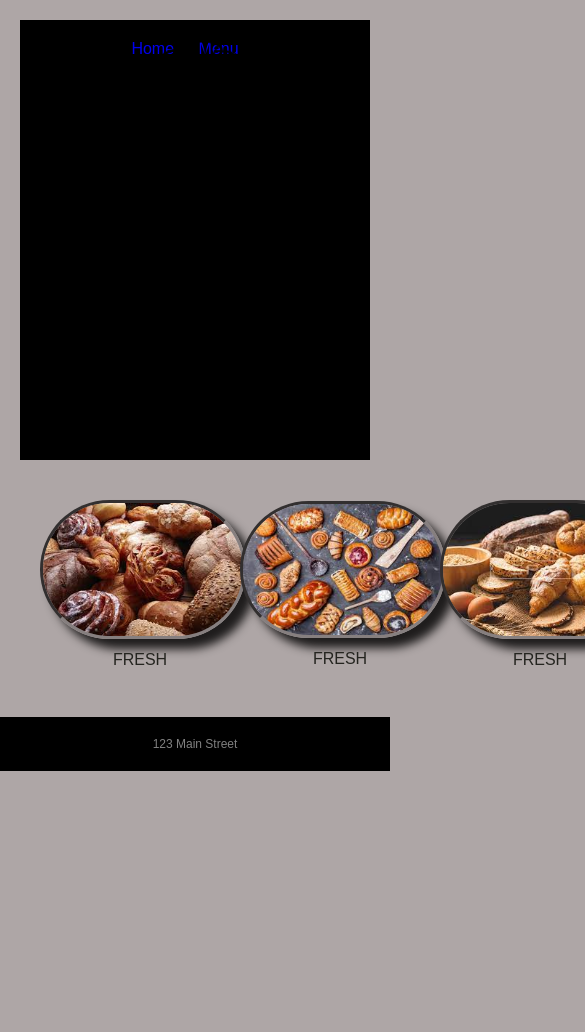
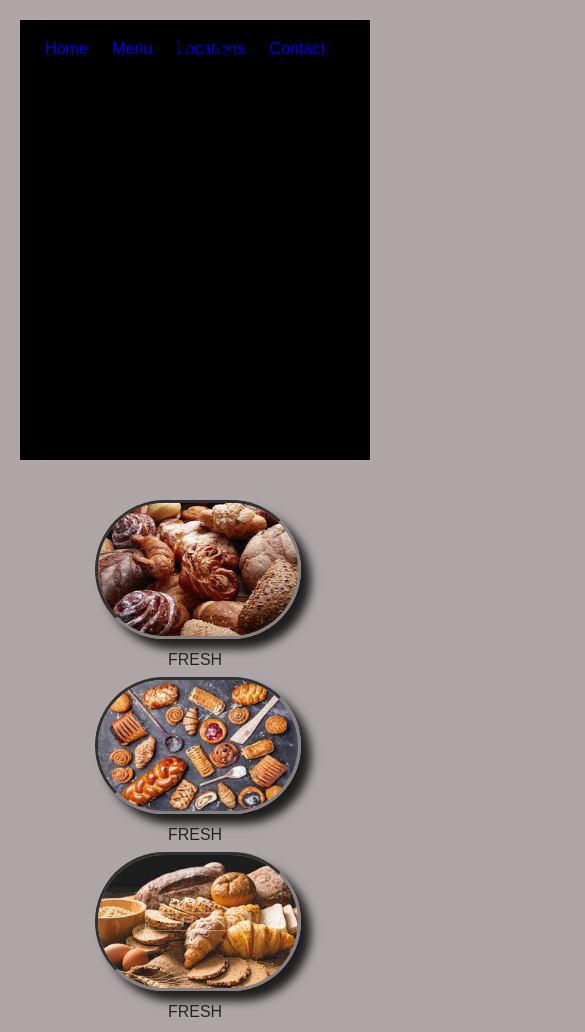
Before and after one commit to Spawnzer/Webdev-practice, a plain HTML site: page index.html in a window 390 px wide. Shown: the top 1032 px of the page, 585 px wide, since content can reach past the window. Drawn offline with Linux system fonts and the light colour scheme.

Commit message:
fixed mobile issues

```diff
--- a/index.html
+++ b/index.html
@@ -10,9 +10,11 @@
             <ul>
                 <li><a href="index.html">Home</a></li>
                 <li><a href="menu.html">Menu</a></li>
+                <li class="mobile"><a href="locations.html">Locations</a></li>
+                <li class="mobile"><a href="contact.html">Contact</a></li>
                 <li class="logo"><a href="index.html">Bakery logo</a></li>
-                <li><a href="locations.html">Locations</a></li>
-                <li><a href="contact.html">Contact</a></li>
+                <li class="desktop"><a href="locations.html">Locations</a></li>
+                <li class="desktop"><a href="contact.html">Contact</a></li>
             </ul>
         </nav>
     </header>
--- a/stylesheet.css
+++ b/stylesheet.css
@@ -7,7 +7,24 @@ header{
     height: 400px;
     padding: 20px;
     text-align: center;
+}
 
+@media screen and (max-width: 720px) {
+    header .mobile{
+        display: inline-block;
+    }
+    header .desktop{
+        display: none;
+    }
+}
+
+@media screen and (min-width: 721px) {
+    header .mobile{
+        display: none;
+    }
+    header .desktop{
+        display: inline-block;
+    }
 }
 
 body{
@@ -29,6 +46,12 @@ body{
     width: 200px;
     border-radius: 70px;
     box-shadow: rgb(31, 29, 29) 10px 10px 10px;
+}
+
+@media screen and (max-width: 720px){
+    .features{
+        display: block;
+    }
 }
 
 footer{
@@ -71,6 +94,7 @@ nav ul a:hover{
     padding: 20px;
     display: flex;
     flex-direction: row;
+    flex-wrap: wrap;
 }
 
 header .logo a{
```
